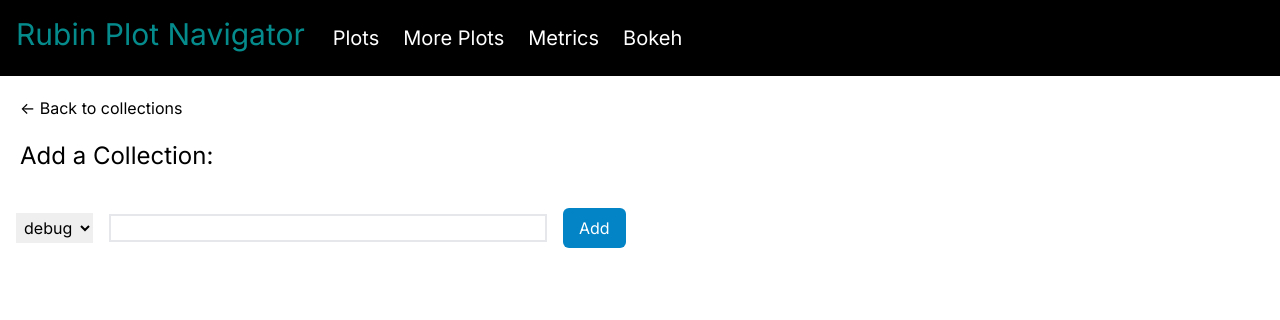
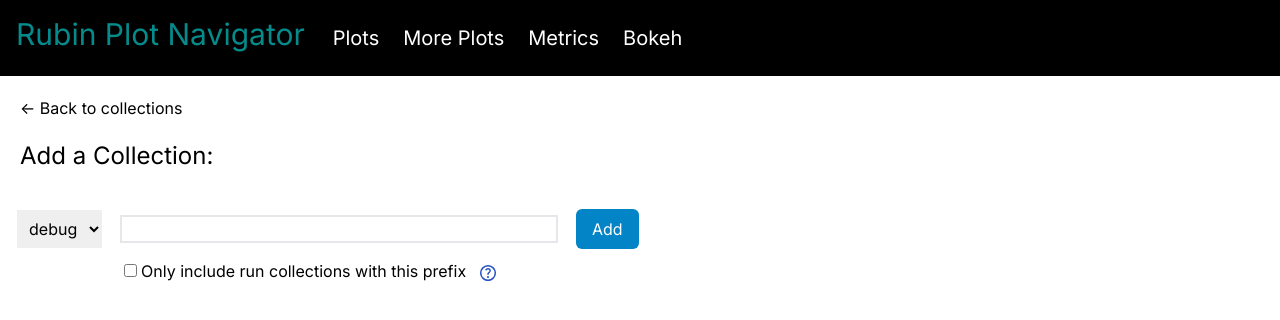
Before and after one commit to lsst-dm/plot-navigator, a Next.js app: page /addcollection in a window 1280 px wide. Shown: the top 320 px of the page. Built offline with nearby package versions, Linux system fonts and the light colour scheme.

Commit message:
Add UI for filtering collections on add.

```diff
--- a/app/_components/AddCollectionSelectServer.js
+++ b/app/_components/AddCollectionSelectServer.js
@@ -10,14 +10,17 @@ export async function pollJob(jobId) {
   return data;
 }
 
-export async function putCollection(repo, collectionName) {
+export async function putCollection(repo, collectionName, filterCollections = false) {
+
+  const putBody = JSON.stringify({ repo: repo, collection: collectionName,
+        filter_collections: filterCollections})
   let res = await fetch("http://production-tools/plot-navigator/cache/", {
     method: "PUT",
-    body: JSON.stringify({ repo: repo, collection: collectionName }),
+    body: putBody,
     headers: { "Content-Type": "application/json" },
   });
   let data = await res.json();
-  console.log(`putCollection ${JSON.stringify(data)}`);
+  console.log(`putCollection result: ${JSON.stringify(data)}`);
 
   return data.jobId;
 }
--- a/app/_components/addCollectionSelect.js
+++ b/app/_components/addCollectionSelect.js
@@ -8,6 +8,7 @@ import { putCollection, pollJob } from "./AddCollectionSelectServer.js";
 export default function AddCollectionSelect({ repos }) {
   const [repo, setRepo] = useState(repos[0]);
   const [collectionName, setCollectionName] = useState("");
+  const [filterCollections, setFilterCollections] = useState(false);
   const [jobId, setJobId] = useState("");
   const [statusMessage, setStatusMessage] = useState("");
   const [statusClasses, setStatusClasses] = useState("");
@@ -34,7 +35,7 @@ export default function AddCollectionSelect({ repos }) {
   }, [jobId]);
 
   const submitForm = async () => {
-    const jobId = await putCollection(repo, collectionName);
+    const jobId = await putCollection(repo, collectionName, filterCollections);
     setJobId(jobId);
     setStatusMessage("Started");
     setResultMessage("");
@@ -50,8 +51,12 @@ export default function AddCollectionSelect({ repos }) {
 
   return (
     <div className="p-2">
+      <table>
+        <tbody>
+          <tr>
+            <td>
               <select
-        className="p-1 m-2"
+                className="p-2 m-2"
                 value={repo}
                 onChange={(e) => {
                   setRepo(e.target.value);
@@ -63,6 +68,8 @@ export default function AddCollectionSelect({ repos }) {
                   </option>
                 ))}
               </select>
+            </td>
+            <td>
               <input
                 className="m-2 border-2"
                 type="text"
@@ -70,19 +77,36 @@ export default function AddCollectionSelect({ repos }) {
                 value={collectionName}
                 onChange={(e) => setCollectionName(e.target.value)}
               />
+            </td>
+            <td>
               <button
                 className="p-2 px-4 m-2 rounded-md text-white bg-sky-600"
                 onClick={submitForm}
               >
                 Add
               </button>
+
               <div className={`m-2 p-2 px-4 inline-block ${statusClasses}`}>
                 {statusMessage}
               </div>
               <div className={`m-2 p-2 px-4 inline-block `}>{resultMessage}</div>
-      {/*
-            <button className="p-2 px-4 m-2 rounded-md text-white bg-sky-600" onClick={bounceText}>Bounce</button>
-            */}
+            </td>
+          </tr>
+          <tr>
+            <td></td>
+            <td>
+              <label className="mx-2">
+                <input type="checkbox" className="m-1" checked={filterCollections}
+                  onChange={(event) => setFilterCollections(event.target.checked)}
+                />
+                Only include run collections with this prefix
+                </label>
+                <img className="inline mx-1" src="/plot-navigator/help_18dp.svg" />
+              </td>
+            <td></td>
+          </tr>
+        </tbody>
+      </table>
     </div>
   );
 }
```
Also changed, not shown: public/help_18dp.svg (added). Lines whose indentation alone changed are shown as unchanged.
